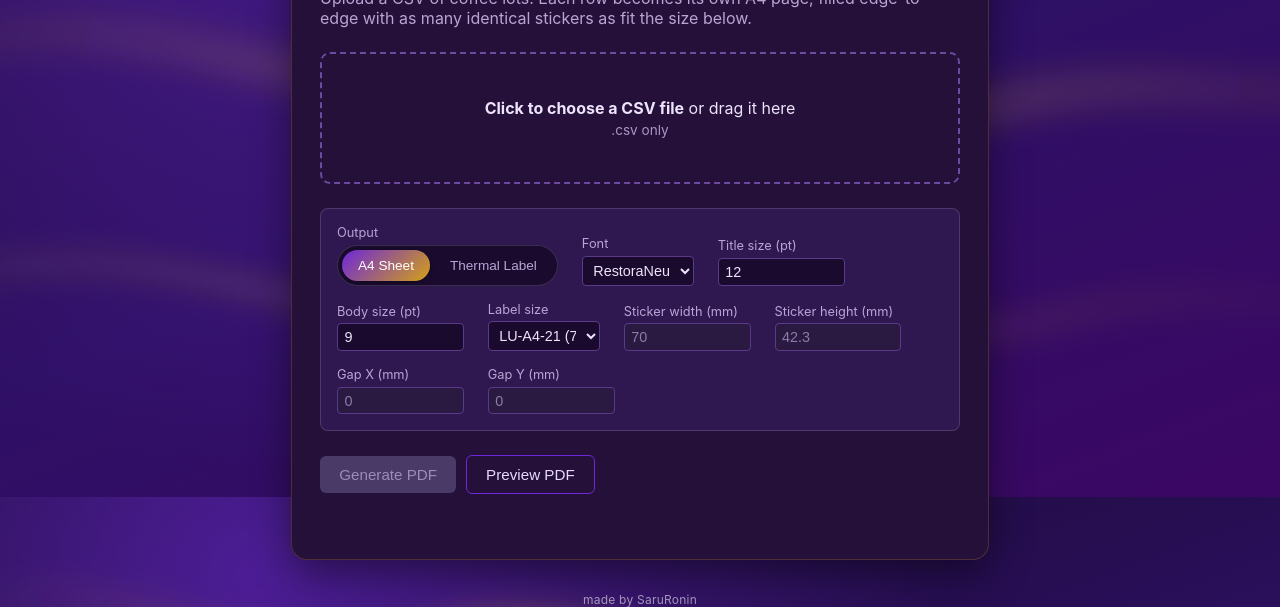
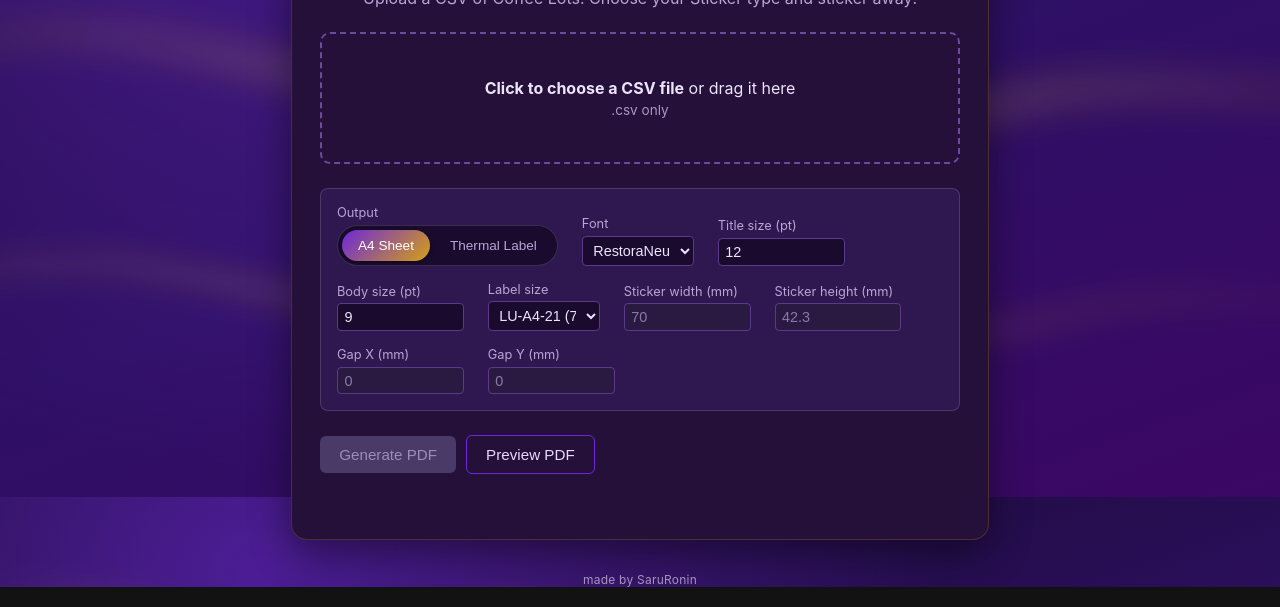
Before and after one commit to SaruRonin/sticker-web, a plain HTML site: page index.html in a window 1280 px wide. Shown: the part 303-910 px from the top of the page. Drawn offline with nearby package versions, Linux system fonts and the light colour scheme.

Commit message:
Replace mode-dependent subtitle with a fixed, centered tagline
Co-Authored-By: Claude Sonnet 5 <noreply@anthropic.com>

```diff
--- a/index.html
+++ b/index.html
@@ -44,7 +44,7 @@
     border: 1px solid rgba(244, 196, 48, 0.18);
   }
   h1 { font-size: 1.4rem; margin-bottom: 0.25rem; color: var(--gold-bright); text-align: center; }
-  p.sub { color: var(--text-muted); margin-top: 0; }
+  p.sub { color: var(--text-muted); margin-top: 0; text-align: center; }
   .drop {
     border: 2px dashed #6b4aa0;
     border-radius: 10px;
@@ -200,7 +200,7 @@
 <div class="card">
 
 <h1>Saru's Sticker Generator</h1>
-<p class="sub" id="subText">Upload a CSV of coffee lots. Each row becomes its own A4 page, filled edge-to-edge with as many identical stickers as fit the size below.</p>
+<p class="sub" id="subText">Upload a CSV of Coffee Lots. Choose your Sticker type and sticker away!</p>
 
 <div class="drop" id="drop">
   <p><strong>Click to choose a CSV file</strong> or drag it here</p>
@@ -921,10 +921,6 @@ function setOutputMode(mode) {
   document.querySelectorAll(".sheet-only").forEach((el) => {
     el.style.display = mode === "label" ? "none" : "";
   });
-  document.getElementById("subText").textContent =
-    mode === "label"
-      ? "Upload a CSV of coffee lots. Each lot becomes its own label, sized exactly to the sticker size below, with text auto-sized and centered to fill it — set how many copies of each lot you need."
-      : "Upload a CSV of coffee lots. Each row becomes its own A4 page, filled edge-to-edge with as many identical stickers as fit the size below.";
   applyLabelPreset(document.getElementById("labelPreset").value); // also runs the fit check
   renderQuantityTable();
 }
```
